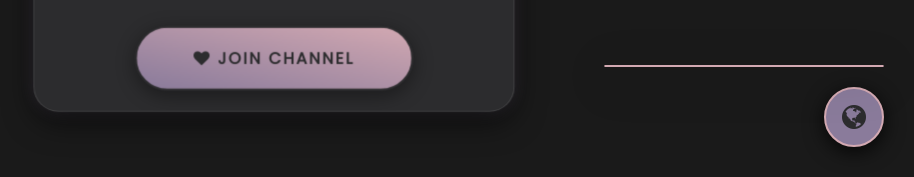
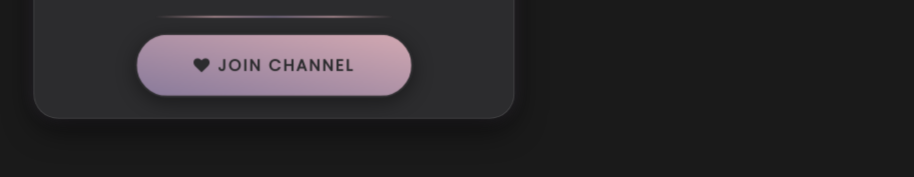
Before and after one commit to fang3yuan/R0ha, a plain HTML site: page index.html in a window 1280 px wide. Shown: the part 623-800 px from the top of the page, without its empty margins (366-1280 px from the left). Drawn offline with nearby package versions, Linux system fonts and the light colour scheme.

Commit message:
Refactor index.html by removing unused elements
Removed unused styles and JavaScript for websites button and list. Added a new separator line style.

```diff
--- a/index.html
+++ b/index.html
@@ -52,24 +52,25 @@
    body{
     background: var(--back_color);
     width: 100vw;
-    min-height: 100vh; /* للتأكد من أن الارتفاع يتناسب مع المحتوى */
-    overflow-y: auto; /* للسماح بتمرير الصفحة إذا طالت */
+    min-height: 100vh;
+    overflow-y: auto;
     display: flex;
     justify-content: center;
-    align-items: flex-start; /* <--- التعديل لحل مشكلة الثبات: تثبيت العناصر في الأعلى */
-    padding-top: 30px; /* إضافة مسافة من الأعلى */
-    padding-bottom: 30px; /* إضافة مسافة من الأسفل */
+    align-items: flex-start;
+    padding-top: 30px;
+    padding-bottom: 30px;
    }
 
    .vcard{
     width: 480px;
-    max-height: 90vh; /* <--- تحديد أقصى ارتفاع للبطاقة بالنسبة للشاشة */
+    max-height: 90vh;
     background: var(--front_color);
     border-radius: 25px;
     box-shadow: var(--shadow-soft), var(--soft-glow);
-    overflow-y: auto; /* <--- للسماح بتمرير المحتوى داخل البطاقة */
+    overflow-y: auto;
     border: 1px solid rgba(255, 255, 255, 0.1);
     animation: pulse-soft 6s infinite ease-in-out;
+    position: relative; /* تم الإبقاء عليه لمرونة التصميم الداخلي */
    }
    .vcard:hover{
      transform: scale(1.02) translateY(-5px);
@@ -162,7 +163,7 @@
 
    .card_content{
     position: relative;
-    top: 0; /* <--- التعديل لجعل المحتوى يبدأ مباشرة وعدم وجود حركة غير مرغوب فيها */
+    top: 0;
     text-align: center;
     padding: 0 40px;
    }
@@ -192,9 +193,10 @@
    .social{
     padding: 5px;
     margin-top: 20px;
-    /* هذا هو الخط الفاصل الثابت الآن */
+    /* هذا الخط الأصلي (بين النص والأيقونات) */
     border-top: 1px solid rgba(255, 255, 255, 0.1);
     padding-top: 25px;
+    padding-bottom: 5px; /* تقليل المسافة من الأسفل للاقتراب من الفاصل */
    }
    .social a{
     text-decoration: none;
@@ -213,7 +215,7 @@
     display: block;
     text-decoration: none;
     width: 70%;
-    margin-top: 30px;
+    margin-top: 15px; /* تقليل المسافة بعد الخط الفاصل */
     margin-left: 15%;
     background: linear-gradient(to top right, var(--primary), var(--secondary));
     padding: 18px 30px;
@@ -223,7 +225,7 @@
     letter-spacing: 2px;
     box-shadow: 0px 5px 20px rgba(0,0,0,0.4);
     border: 2px solid var(--front_color);
-    margin-bottom: 20px; /* إضافة مسافة لزر القناة */
+    margin-bottom: 20px;
    }
    .satanic:hover{
     box-shadow: 0px 8px 30px var(--secondary);
@@ -231,62 +233,22 @@
     background: linear-gradient(to top right, var(--secondary), var(--primary));
    }
 
-   #websites-btn {
-    position: fixed;
-    bottom: 30px;
-    right: 30px;
-    background: var(--primary);
-    color: var(--front_color);
-    border-radius: 50%;
-    width: 60px;
-    height: 60px;
-    font-size: 28px;
-    box-shadow: 0 5px 20px rgba(0,0,0,0.8);
-    border: 2px solid var(--secondary);
-   }
-   #websites-btn:hover {
-    background: var(--secondary);
-    transform: scale(1.1);
+   /* تعريف الستايل للخط الفاصل الجديد */
+   .separator-line {
+    width: 60%;
+    height: 2px;
+    background: linear-gradient(to right, transparent, var(--secondary), var(--primary), var(--secondary), transparent);
+    margin: 20px auto 10px auto; /* المسافة بين الأيقونات والزر */
+    border-radius: 2px;
+    opacity: 0.7;
    }
 
-   #websites-list {
-    position: fixed;
-    bottom: 110px;
-    right: 30px;
-    background: rgba(44, 44, 46, 0.8);
-    backdrop-filter: blur(15px);
-    -webkit-backdrop-filter: blur(15px);
-    border-radius: 20px;
-    box-shadow: 0 10px 40px rgba(0,0,0,0.8);
-    width: 280px;
-    max-height: 0;
-    overflow: hidden;
-    z-index: 999;
-    border: 1px solid var(--secondary);
-   }
-
-   #websites-list.show {
-    max-height: 450px;
-    padding: 15px 0;
-   }
-
-   #websites-list a {
-    display: block;
-    padding: 18px 30px;
-    color: var(--text_color);
-    border-bottom: 1px solid rgba(255, 255, 255, 0.05);
-    font-weight: 500;
-   }
-   #websites-list a:hover {
-    background: rgba(138, 123, 155, 0.2);
-    color: var(--secondary);
-    letter-spacing: 1px;
-   }
+   /* تم حذف أنماط #websites-btn و #websites-list */
 
    @media (max-width: 600px) {
     .vcard {
         width: 95%;
-        max-height: 95vh; /* التأكد من أن البطاقة لا تزال مناسبة على الشاشات الصغيرة */
+        max-height: 95vh;
         height: auto;
     }
    }
@@ -318,18 +280,11 @@
     <div class="social">
      <a href="https://t.me/Roha_us" aria-label="Telegram Account"><i aria-hidden="true" class="fa fa-telegram"></i></a>
     </div>
+
+    <div class="separator-line"></div>
+
     <a class="satanic" href="https://t.me/roha_info"><i class="fa fa-heart"></i> JOIN CHANNEL</a>
    </div>
-  </div>
-
-  <button id="websites-btn" aria-label="مواقع ويب">
-   <i class="fa fa-globe"></i>
-  </button>
-
-  <div id="websites-list" aria-hidden="true">
-   <a href="" target="_blank" rel="noopener noreferrer">empty</a>
-   <a href="" target="_blank" rel="noopener noreferrer">empty</a>
-   <a href="" target="_blank" rel="noopener noreferrer">empty</a>
   </div>
 
   <script>
@@ -345,25 +300,7 @@
    }
    var typed = new Typed(".typed_text", options);
 
-   // جافاسكريبت لفتح وإغلاق القائمة عند الضغط على الزر
-   const btn = document.getElementById('websites-btn');
-   const list = document.getElementById('websites-list');
-
-   btn.addEventListener('click', () => {
-    const isShown = list.classList.toggle('show');
-    list.setAttribute('aria-hidden', !isShown);
-    // تغيير أيقونة الزر عند الفتح
-    btn.querySelector('i').className = isShown ? 'fa fa-times' : 'fa fa-globe';
-   });
-
-   // إغلاق القائمة عند الضغط خارجها
-   document.addEventListener('click', (e) => {
-    if (!list.contains(e.target) && !btn.contains(e.target)) {
-     list.classList.remove('show');
-     list.setAttribute('aria-hidden', 'true');
-     btn.querySelector('i').className = 'fa fa-globe'; // إعادة الأيقونة الأصلية
-    }
-   });
+   /* تم إزالة كود الجافاسكريبت الخاص بـ websites-btn و websites-list */
   </script>
  </body>
 </html>
```
